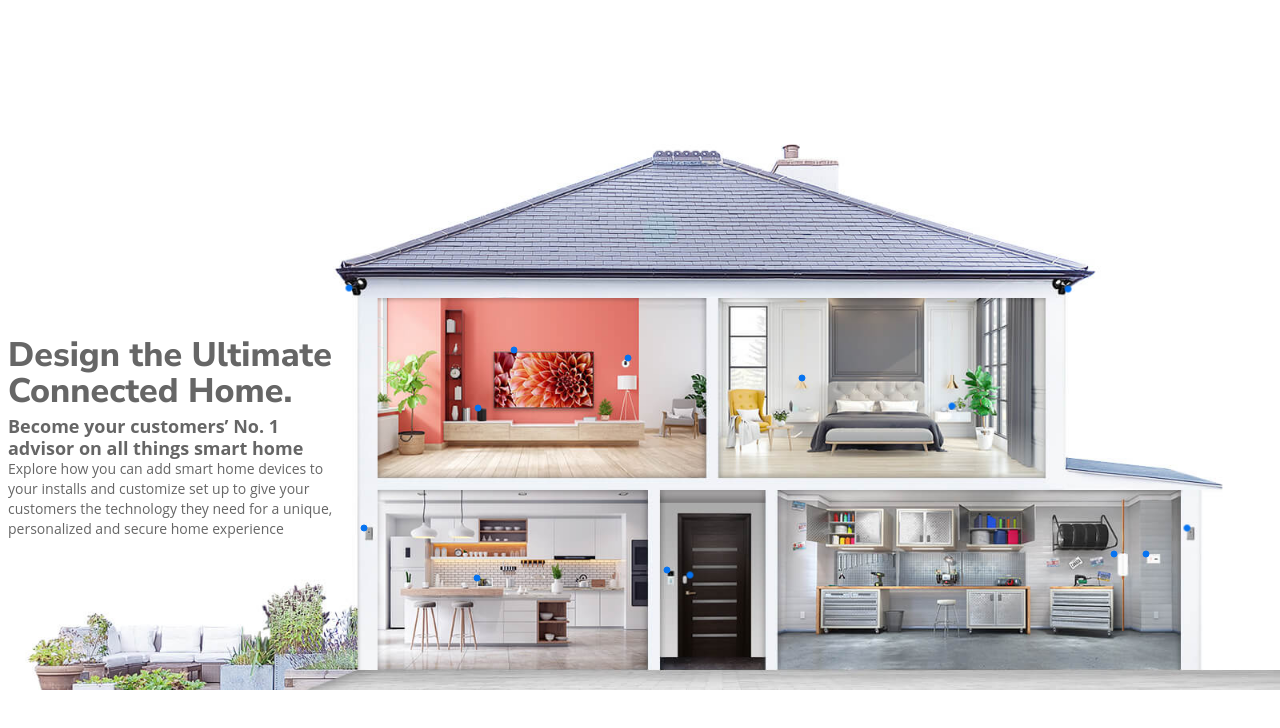
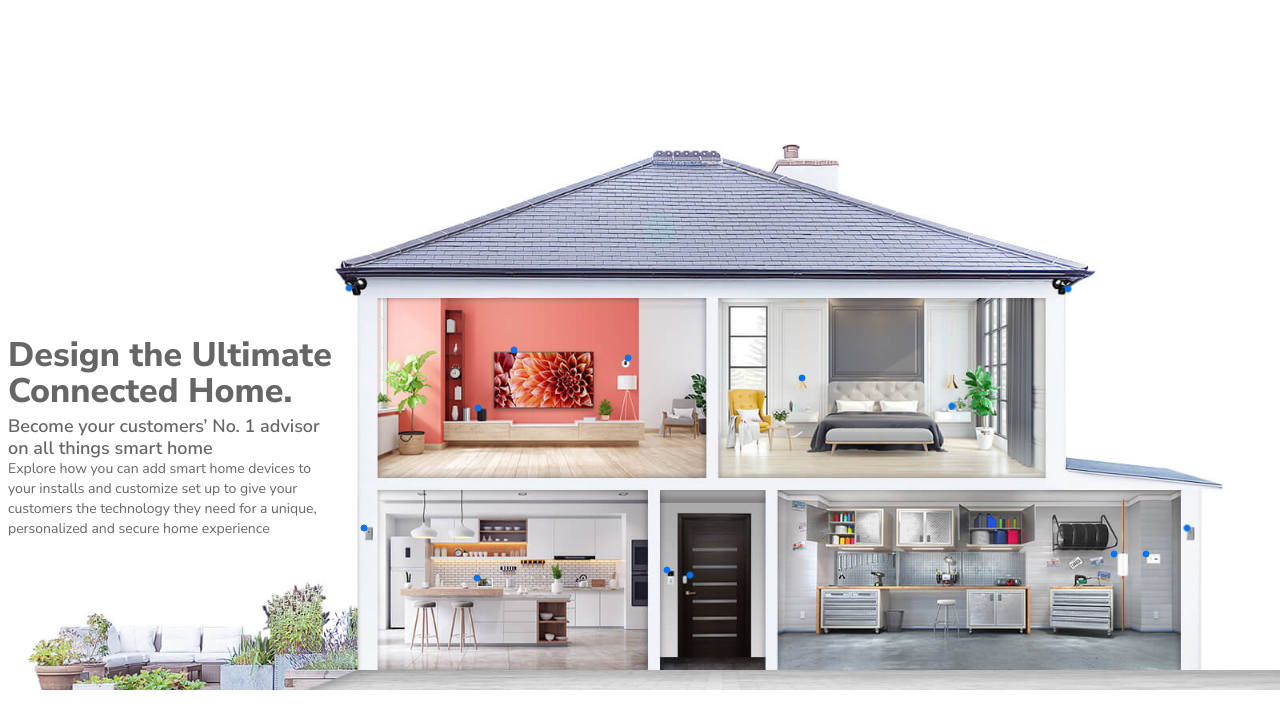
Before and after one commit to cowboysr0ck9/smart-home, a React (Create React App) app: page / in a window 1280 px wide. Shown: the top 728 px of the page. Built offline with nearby package versions, Linux system fonts and the light colour scheme.

Commit message:
Card Update

```diff
--- a/src/assets/scss/_variables.scss
+++ b/src/assets/scss/_variables.scss
@@ -310,14 +310,11 @@ svg.pulse-svg .third-circle {
     letter-spacing: 0;
     line-height: 22px;
     margin-bottom: 0;
-    font-family: 'Open Sans', sans-serif;
-    font-weight: bold;
 }
 
 .adi-hero-lead--copy-text {
     color: #666666;
     font-size: 16px;
-    font-family: 'Open Sans', sans-serif;
     font-size: 14px;
     letter-spacing: 0;
     line-height: 20px;
```
